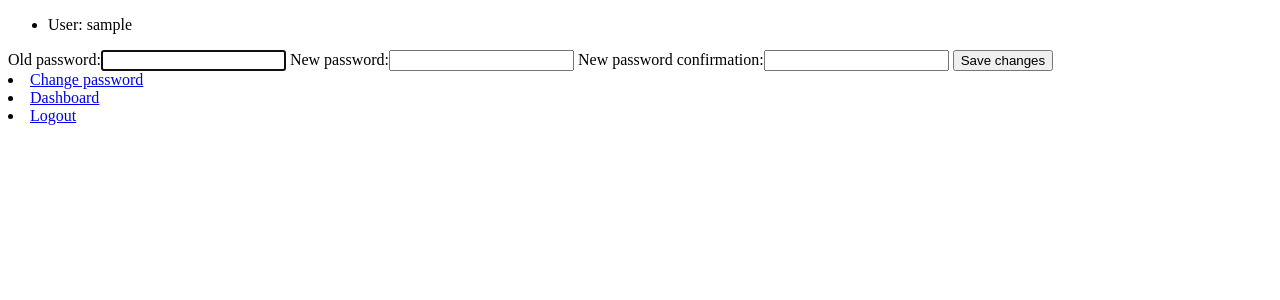
After one commit to OuiSouss/blackhole, a Django app: page /accounts/change_password/ in a window 1280 px wide. The commit adds this page. Shown: the top 300 px of the page. Run offline with Django 3.2, Linux system fonts and the light colour scheme; the visitor is signed in with stand-in values (Sample User, id 1).

Commit message:
Possibilité de changer de mot de passe, meilleur gestion des utilisateurs authentifiés/pas authentifiés, meilleur routage à la racine, mise en place d'un mini modele de DEBUG, mise en pause du système d'affichage conditionnel des options

```diff
--- a/project/frontend/blackhole_ui/settings.py
+++ b/project/frontend/blackhole_ui/settings.py
@@ -21,6 +21,9 @@ BASE_DIR = os.path.dirname(os.path.dirname(os.path.abspath(__file__)))
 
 # Redirect to home URL after login (Default redirects to /accounts/profile/)
 LOGIN_REDIRECT_URL = '/dashboard/'
+
+# Redirect to login url
+AUTH_URL = '/accounts/login/'
 
 
 #https://docs.djangoproject.com/en/2.1/topics/email/
--- a/project/frontend/blackhole_ui/urls.py
+++ b/project/frontend/blackhole_ui/urls.py
@@ -20,10 +20,17 @@ from django.views.generic import *
 from route_manager.models import *
 from . import views
 
+
+
+
 urlpatterns = [
     path('admin/', admin.site.urls),
     path('accounts/', include('django.contrib.auth.urls')),
-    path('dashboard/', views.index),# route_manager
-    path('', views.index),# route_manager
+
+    #url(r'^password/$', views.change_password, name='change_password'),
+    path('accounts/change_password/', views.change_password, name='change_password'),
+
+    path('dashboard/', views.index, name='dashboard'),# route_manager
+    path('', views.home ),# route_manager ou login
 
 ]
--- a/project/frontend/blackhole_ui/views.py
+++ b/project/frontend/blackhole_ui/views.py
@@ -1,12 +1,43 @@
 from django.http import HttpResponse
-from django.shortcuts import redirect
 from django.template import loader
-from django.shortcuts import render
+from django.contrib import messages
+from django.contrib.auth import update_session_auth_hash
+from django.contrib.auth.forms import PasswordChangeForm
+from django.shortcuts import render, redirect
+
+from django.conf import settings
+
 import requests
 import json
 from route_manager.forms import PostForm
 
+
+
+#VERIFIE L'AUTHENTIFICATION
+def not_auth(request):
+    return (not request.user.is_authenticated)
+
+
+# '' => '/dashboard/'
+# '' => '/accounts/login/'
+def home(request):
+
+    # AUTHENTIFICATION
+    if(not_auth(request)):
+        return redirect( settings.AUTH_URL )
+    # AUTHENTIFICATION
+
+    return redirect( settings.LOGIN_REDIRECT_URL )
+
+
+# 'dashboard/'
 def index(request):
+
+    # AUTHENTIFICATION
+    if(not_auth(request)):
+        return redirect( settings.AUTH_URL )
+    # AUTHENTIFICATION
+
     if request.user.is_authenticated:
         response = requests.get('http://127.0.0.1:5000/api/subnet')
         json_data = response.json()
@@ -28,3 +59,27 @@ def index(request):
         })
     else:
         return redirect('/accounts/login/')
+
+
+# 'accounts/change_password/'
+def change_password(request):
+
+    # AUTHENTIFICATION
+    if(not_auth(request)):
+        return redirect( settings.AUTH_URL )
+    # AUTHENTIFICATION
+
+    if request.method == 'POST':
+        form = PasswordChangeForm(request.user, request.POST)
+        if form.is_valid():
+            user = form.save()
+            update_session_auth_hash(request, user)  # Important!
+            messages.success(request, 'Your password was successfully updated!')
+            return redirect('change_password')
+        else:
+            messages.error(request, 'Please correct the error below.')
+    else:
+        form = PasswordChangeForm(request.user)
+    return render(request, 'registration/change_password.html', {
+        'form': form
+    })
--- a/project/frontend/templates/base_generic.html
+++ b/project/frontend/templates/base_generic.html
@@ -16,6 +16,7 @@
 
 			{% if user.is_authenticated %}
 			  <li>User: {{ user.get_username }}</li>
+
 			{% endif %}
 
         </ul>
@@ -28,15 +29,61 @@
 {% endblock %}
 	</div>
 
+
+
+
+
+
+
+	<!-- si l'utilisateur est authentifié -->
 	{% if user.is_authenticated %}
+
+		<!-- Alors on peut lui proposer de se déconnecter ou changer son mot de passe-->
+		<!-- Probleme : quand on pars du changePassword vers le dashboard, ça detecte mal-->
+		{# if not "/accounts/change_password/" in request.get_full_path #}
+			<!-- Mais on ne vas lui proposer-->
+			<!-- Si l'utilsiateur est déjà dans la bonne page -->
+			<li><a href="{% url 'change_password'%}?next={{request.path}}">Change password</a></li>
+		{# endif #}
+
+		<!-- Alors on peut lui proposer de retourner au gestionnaire de route-->
+		<!-- Probleme : quand on pars du dashboard vers le login, ça detecte mal-->
+		{# if not "/dashboard/" in request.get_full_path #}
+			<!-- Mais on ne vas lui proposer-->
+			<!-- Si l'utilsiateur est déjà dans la bonne page -->
+			<li><a href="{% url 'dashboard'%}?next={{request.path}}">Dashboard</a></li>
+		{# endif #}
+
+
 		<li><a href="{% url 'logout'%}?next={{request.path}}">Logout</a></li>
-	{% else %}
-		{% if request.get_full_path == "/account/login/" %}
-		<li><a href="{% url 'login'%}?next={{request.path}}">Login</a></li>
-		{% endif %}
+
 	{% endif %}
+
+	<!-- Sinon on peut lui proposer de se connecter.
+	Mais s'il n'est pas connecté alors il sera forcément dans la page login.
+	Et n'auras pas besoin qu'on lui propose cette option
+	 -->
+
+
 
     </div>
   </div>
 </body>
+
+
+<!-- DEBUG -->
+{% if False %}
+	<br>
+	<br>
+	<b>is_authenticated :</b>
+	{{ user.is_authenticated }}<br>
+
+	<b>get_full_path :</b>
+	{{ request.get_full_path }}<br>
+
+
+
+{% endif %}
+
+
 </html>
--- /dev/null
+++ b/project/frontend/templates/registration/change_password.html
@@ -0,0 +1,12 @@
+{% extends "base_generic.html" %}
+
+{% block content %}
+
+{% block title %}<title>Password reset</title>{% endblock %}
+
+  <form method="post">
+  {% csrf_token %}
+  {{ form }}
+  <button type="submit">Save changes</button>
+</form>
+{% endblock %}
```
